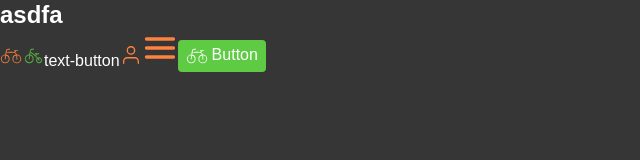
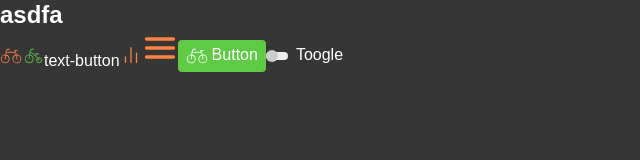
Before and after one commit to antliubimov/css-in-js, a React (Create React App) app: page / in a window 1280 px wide. Shown: the top 160 px of the page, without its empty margins (0-640 px from the left). Built offline with nearby package versions, Linux system fonts and the light colour scheme.

Commit message:
feat: done toogle

```diff
--- a/src/App.js
+++ b/src/App.js
@@ -10,6 +10,7 @@ import { Icon } from './elements/icon';
 import { TextButtonSize, TextButtonColor, TextButton } from './elements/text-button';
 import { IconButton } from './elements/icon-button';
 import { ButtonSize, ButtonColor, ButtonVariant, Button } from './elements/button';
+import { Toggle } from './elements/toggle';
 
 function App() {
   return (
@@ -28,7 +29,7 @@ function App() {
       <TextButton size={TextButtonSize.LARGE} color={TextButtonColor.ORANGE}>text-button</TextButton>
 
       <IconButton>
-        <Icon name={IconName.USER} />
+        <Icon name={IconName.BAR_CHART} />
       </IconButton>
       <IconButton>
         <Icon name={IconName.MENU} />
@@ -39,6 +40,7 @@ function App() {
         Button
       </Button>
 
+      <Toggle label="Toogle"/>
     </>
   );
 }
--- /dev/null
+++ b/src/elements/toggle.jsx
@@ -0,0 +1,93 @@
+import { useId, useState } from 'react';
+import styled from 'styled-components';
+
+import { BaseButton } from '../helpers/base-button';
+import { TypographyVariant, Typography } from './typography';
+import { Radius } from '../tokens/radiuses';
+import { Color } from '../tokens/colors';
+
+const StyledWrapper = styled.div`
+  display: inline-flex;
+  align-items: center;
+`;
+
+const StyledToggle = styled(BaseButton)`
+  position: relative;
+  width: 22px;
+  height: 22px;
+
+  &:: before {
+    content: '';
+    position: absolute;
+    top: 8px;
+    left: 0;
+    width: 22px;
+    height: 8px;
+    border-radius: ${Radius.R4};
+    background-color: ${Color.GRAY_10};
+  }
+
+  &:: after {
+    content: '';
+    position: absolute;
+    top: 6px;
+    left: 0;
+    width: 12px;
+    height: 12px;
+    border-radius: 50%;
+    background-color: ${Color.GRAY_20};
+  }
+
+  &[aria-checked='true'] {
+    &:: before {
+      background-color: ${Color.ORANGE_10};
+    }
+
+    &::after {
+      right: 0;
+      left: auto;
+      background-color: ${Color.ORANGE_30};
+    }
+
+    &:hover,
+    &:focus {
+      &::after {
+        background-color: ${Color.ORANGE_20};
+      }
+    }
+
+    &:active {
+      &::after {
+        background-color: ${Color.ORANGE_40};
+      }
+    }
+  }
+`;
+
+const StyledLabel = styled(Typography).attrs({
+  as: 'label',
+  variant: TypographyVariant.TEXT_1,
+})`
+  padding-left: 8px;
+  cursor: pointer;
+`;
+
+function Toggle({ className, label }) {
+  const id = useId();
+  const [checked, setChecked] = useState(false);
+  const onToggleClick = () => setChecked(!checked);
+
+  return (
+    <StyledWrapper className={className}>
+      <StyledToggle
+        id={id}
+        role='checkbox'
+        aria-checked={checked}
+        onClick={onToggleClick}
+      />
+      <StyledLabel htmlFor={id}>{label}</StyledLabel>
+    </StyledWrapper>
+  )
+};
+
+export { Toggle };
```
